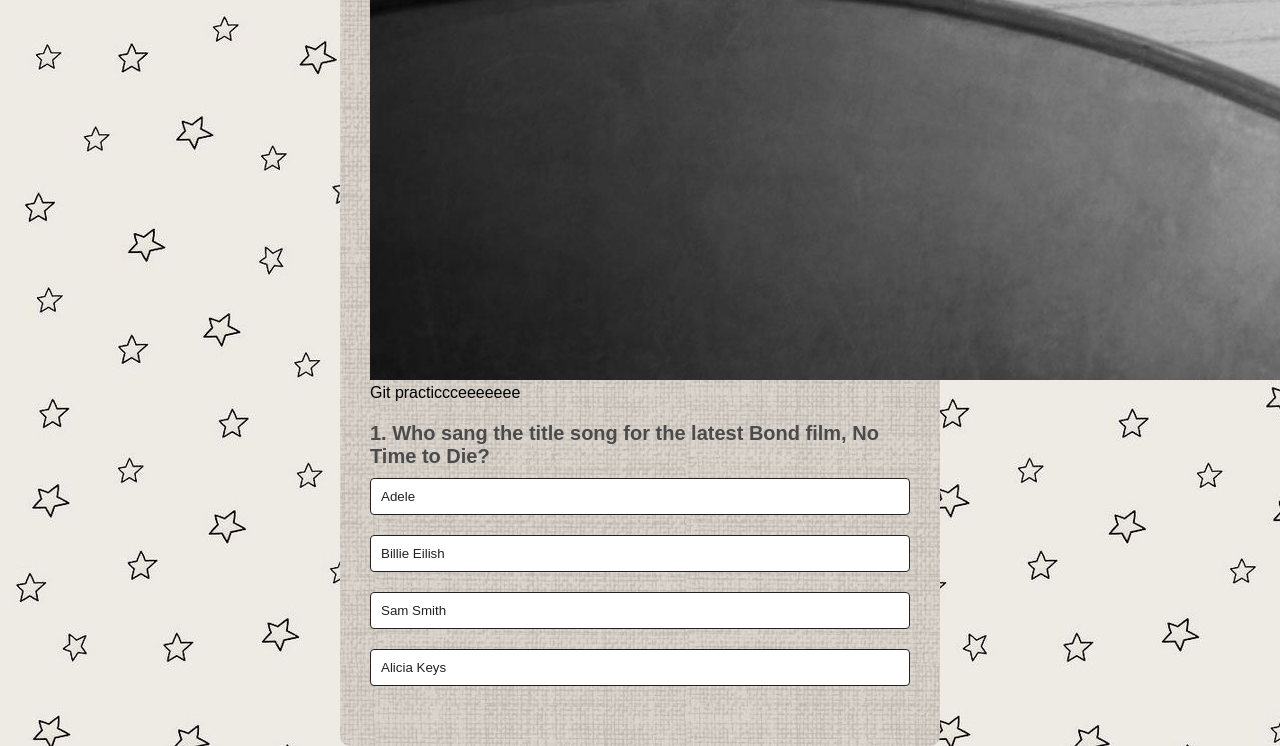
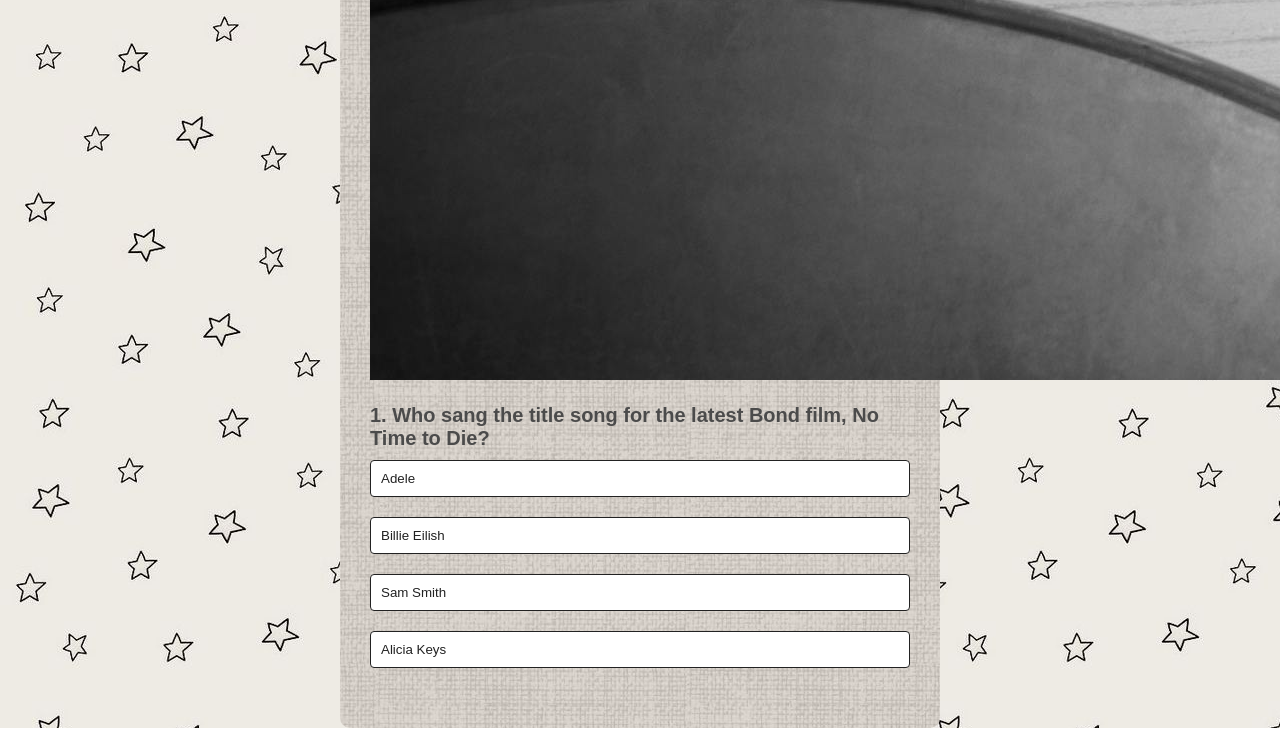
Before and after one commit to tdolkr/lab, a plain HTML site: page index.html in a window 1280 px wide. Shown: the part 1715-2461 px from the top of the page. Drawn offline with Linux system fonts and the light colour scheme.

Commit message:
Removed a <p>

```diff
--- a/index.html
+++ b/index.html
@@ -11,7 +11,6 @@
     <div class="app">
         <h1>Quiz (Git practice)</h1>
         <img src="images/pexels-octavio-scholz-3164742-22698024.jpg" alt="">
-        <p>Git practiccceeeeeee</p>
         <div class="quiz">
             <h2 id="question">Question</h2>
             <div id="answer-buttons">
```
